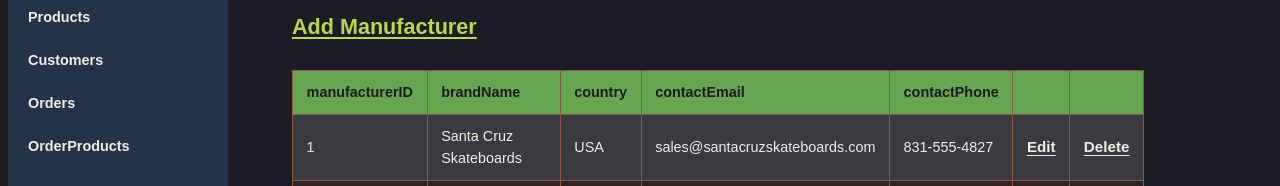
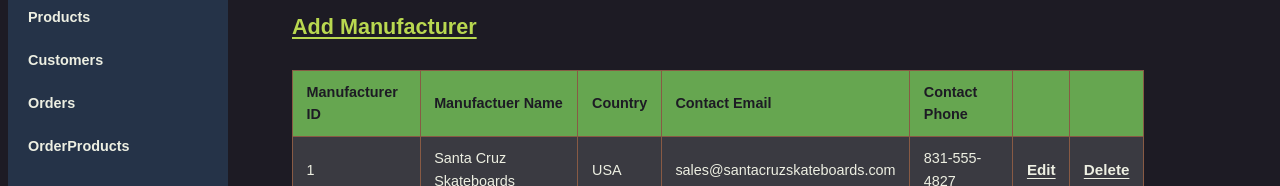
Before and after one commit to jmm583/cs340-portfolio, a React (Vite) app in the folder frontend/react/: page /manufacturers in a window 1280 px wide. Shown: the part 287-473 px from the top of the page. Built offline with nearby package versions, Linux system fonts and the light colour scheme; no server answers.

Commit message:
mapping manufacturers/products
mapping adding to change column names for manufacturers and products tables

```diff
--- a/frontend/react/src/pages/Manufacturers/Manufacturers.jsx
+++ b/frontend/react/src/pages/Manufacturers/Manufacturers.jsx
@@ -30,6 +30,14 @@ function Manufacturers({setItemToEdit}) {
 
     }, []);
 
+    const tableHeaders = {
+        manufacturerID: "Manufacturer ID",
+        brandName: "Manufactuer Name",
+        country: "Country",
+        contactEmail: "Contact Email",
+        contactPhone: "Contact Phone"
+        };
+
     return (
         <div className='main'>
             <h1>Manufacturers</h1>
@@ -39,7 +47,7 @@ function Manufacturers({setItemToEdit}) {
                 <thead>
                     <tr>
                         {manufacturers.length > 0 && Object.keys(manufacturers[0]).map((header, index) => (
-                            <th key={index}>{header}</th>
+                            <th key={index}>{tableHeaders[header]}</th>
                         ))}
                         <th></th>
                         <th></th>
--- a/frontend/react/src/pages/Products/Products.jsx
+++ b/frontend/react/src/pages/Products/Products.jsx
@@ -29,6 +29,18 @@ function Products({setItemToEdit}) {
         loadProducts();
 
     }, []);
+
+     const tableHeaders = {
+        productID: "Product ID",
+        manufacturerID: "Manufacturer ID",
+        brandName: "Brand Name",
+        productType: "Product Type",
+        name: "Name",
+        price: "Price",
+        description: "Description",
+        SKU: "SKU"
+    };
+
     return (
         <div className='main'>
             <h1>Products</h1>
@@ -37,7 +49,7 @@ function Products({setItemToEdit}) {
                 <thead>
                     <tr>
                         {products.length > 0 && Object.keys(products[0]).map((header, index) => (
-                            <th key={index}>{header}</th>
+                            <th key={index}>{tableHeaders[header]}</th>
                         ))}
                         <th></th>
                         <th></th>
```
